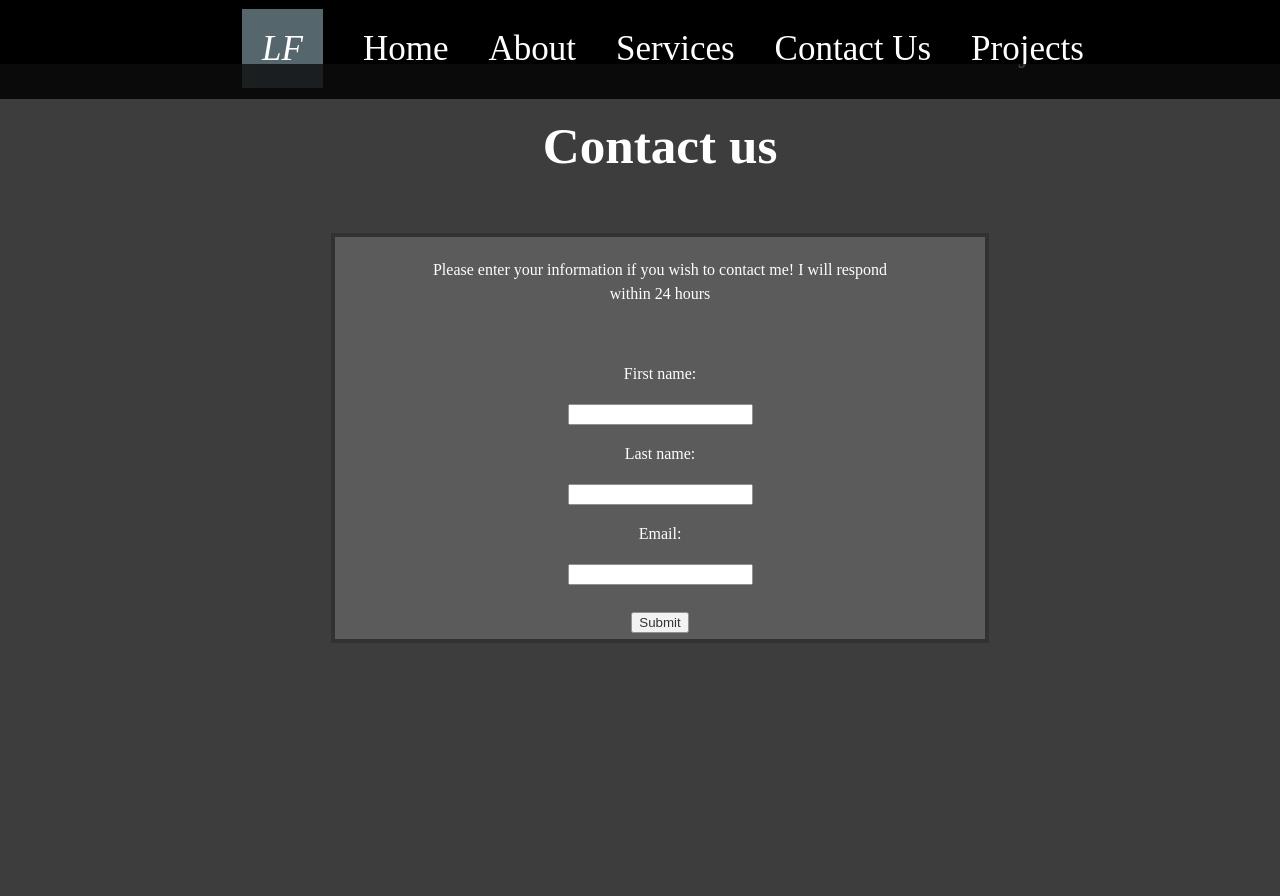
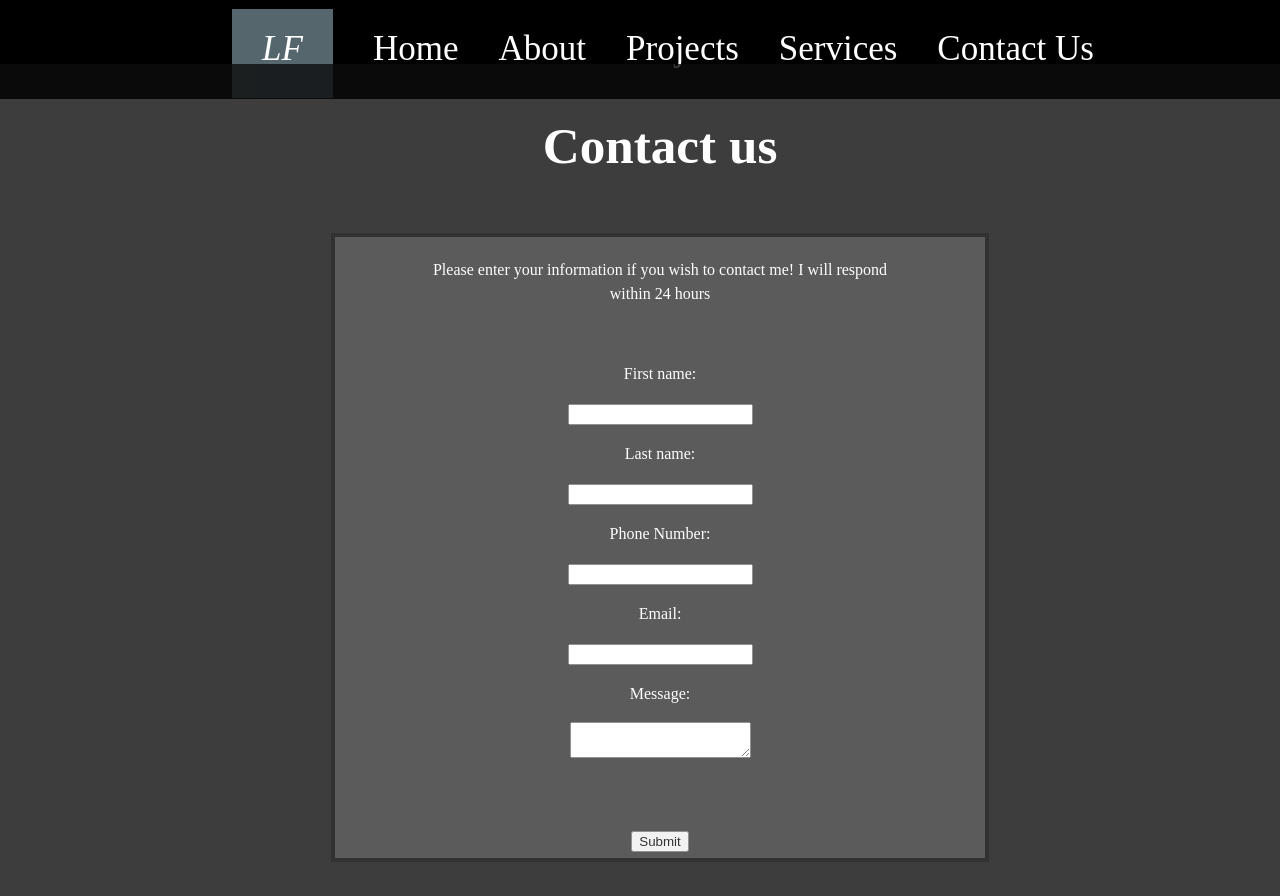
Before and after one commit to LucaFuscoCentennial/portfolio, a React (Vite) app: page /contact in a window 1280 px wide. Shown: the top 896 px of the page. Built offline with nearby package versions, Linux system fonts and the light colour scheme.

Commit message:
Fifth commit, Almost done final contact page

```diff
--- a/components/Contact.jsx
+++ b/components/Contact.jsx
@@ -41,7 +41,11 @@ const Contact = () =>{
           <br />
          <p>First name: </p><input type="text" value={fname} onChange={handleFname} required /><br />
          <p>Last name: </p><input type="text" value={lname} onChange={handleLname}required />
+         <p>Phone Number: </p><input type="text" required />
          <p>Email: </p><input type="email" value={email} onChange={handleEmail} required/>
+         <p>Message: </p> <textarea required></textarea>
+
+         <p></p>
          <br /><br />
          <input type="submit"></input>
           </div>
--- a/components/Layout.jsx
+++ b/components/Layout.jsx
@@ -7,17 +7,15 @@ import { Link } from "react-router-dom";
 
 export default function Layout(){
     return(
-      <div>
         <nav className="navb">
         <Link to="/"><a className="logo">LF</a></Link>
         <Link to="/" >Home</Link>
         <Link to="/about" >About</Link>
+        <Link to="/project" >Projects</Link>
         <Link to="/services" >Services</Link>
         <Link to="/contact" >Contact Us</Link>
-        <Link to="/project" >Projects</Link>
 
         </nav>
-      </div>
 
     );
 }
--- a/src/App.css
+++ b/src/App.css
@@ -25,7 +25,6 @@ September 28, 2024
   left: 0;
   background-color: black;
   font-size: 35px;
-  color: white;
   width: 100%;
   font-family: 'Times New Roman', Times, serif;
   padding: 23px;
@@ -130,10 +129,13 @@ width: 100%;
 height: 300%;
 }
 .logo{
-text-align: left;
-background-color: #55676D;
-position: relative;
-margin: auto;
+position: static;
 font-style: italic;
 font-family: 'Times New Roman', Times, serif;
+width: 0;
+height: 0;
+border-left: 10px solid transparent;
+border-right: 10px solid transparent;
+border-bottom: 10px solid #55676D;
+background-color: #55676D;
 }
```
